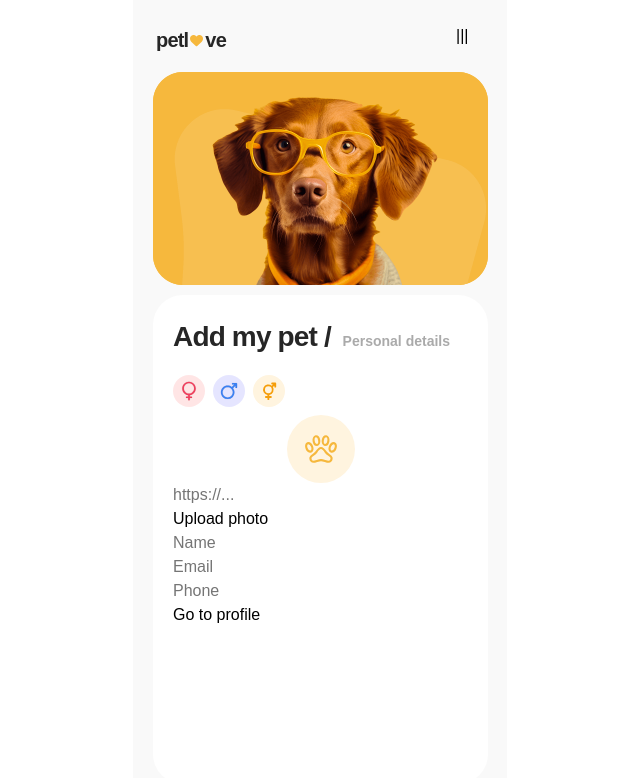
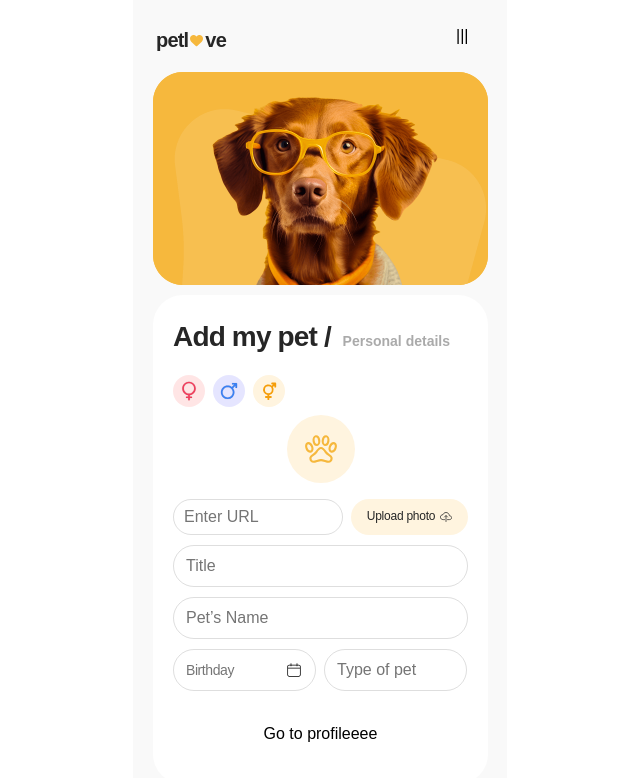
Before and after one commit to olehsolonin/Petlove, a React (Vite) app: page /add-pet in a window 1280 px wide. Shown: the top 778 px of the page, without its empty margins (320-960 px from the left). Built offline with nearby package versions, Linux system fonts and the light colour scheme.

Commit message:
keep on in an add-pets form

```diff
--- a/package.json
+++ b/package.json
@@ -12,9 +12,11 @@
   "dependencies": {
     "@reduxjs/toolkit": "^2.6.1",
     "axios": "^1.8.3",
+    "date-fns": "^4.1.0",
     "formik": "^2.4.6",
     "modern-normalize": "^3.0.1",
     "react": "^18.3.1",
+    "react-datepicker": "^8.7.0",
     "react-dom": "^18.3.1",
     "react-icons": "^5.5.0",
     "react-modal": "^3.16.3",
--- a/src/components/AddPetForm/AddPetForm.jsx
+++ b/src/components/AddPetForm/AddPetForm.jsx
@@ -4,6 +4,11 @@ import { IoFemale } from "react-icons/io5";
 import { IoMale } from "react-icons/io5";
 import { PiGenderIntersexBold } from "react-icons/pi";
 import { IoPawOutline } from "react-icons/io5";
+import { IoCloudUploadOutline } from "react-icons/io5";
+import DatePicker from "react-datepicker";
+import "react-datepicker/dist/react-datepicker.css";
+import { CiCalendar } from "react-icons/ci";
+import { useEffect } from "react";
 
 export default function AddPetForm() {
   const initialValues = {
@@ -36,20 +41,20 @@ export default function AddPetForm() {
       <div className={css.petAvatarContainer}>
         <IoPawOutline className={css.pawIcon} />
       </div>
-      <div>
+      <div className={css.addPetFormContainer}>
         <Formik
           initialValues={initialValues}
           onSubmit={handleSubmit}
           //  validationSchema={FeedbackSchema}
         >
-          <Form>
+          <Form className={css.formikForm}>
             <div className={css.formForm}>
               <div className={css.avatarLinkButtonContainer}>
                 <Field
                   type="text"
                   name="avatar"
                   className={css.formStyleAvatar}
-                  placeholder="https://..."
+                  placeholder="Enter URL"
                 />
                 <ErrorMessage
                   name="avatar"
@@ -59,15 +64,27 @@ export default function AddPetForm() {
                 <div className={css.uploadContainer}>
                   <p>Upload photo</p>
                   <span>
-                    {/* <IoCloudUploadOutline className={css.uploadIcon} /> */}
+                    <IoCloudUploadOutline className={css.uploadIcon} />
                   </span>
                 </div>
               </div>
               <Field
                 type="text"
+                name="title"
+                className={css.formStyle}
+                placeholder="Title"
+              />
+              <ErrorMessage
+                name="title"
+                component="div"
+                className={css.errorText}
+              />
+
+              <Field
+                type="text"
                 name="name"
                 className={css.formStyle}
-                placeholder="Name"
+                placeholder="Pet’s Name"
               />
               <ErrorMessage
                 name="name"
@@ -75,32 +92,45 @@ export default function AddPetForm() {
                 className={css.errorText}
               />
 
-              <Field
-                type="email"
-                name="email"
-                className={css.formStyle}
-                placeholder="Email"
+              <div className={css.typeAndBirthdayContainer}>
+                <div className={css.calendarContainer}>
+                  <Field name="birthday">
+                    {({ field, form }) => (
+                      <DatePicker
+                        {...field}
+                        selected={field.value ? new Date(field.value) : null}
+                        onChange={(date) =>
+                          form.setFieldValue(field.name, date)
+                        }
+                        dateFormat="dd/MM/yyyy"
+                        placeholderText="Birthday"
+                        className={css.calendarPicker}
+                        //   isClearable
                       />
+                    )}
+                  </Field>
+                  <CiCalendar className={css.calendarIcon} />
+                </div>
                 <ErrorMessage
-                name="email"
+                  name="birthday"
                   component="div"
                   className={css.errorText}
                 />
-
                 <Field
                   type="text"
-                name="phone"
-                className={css.formStyle}
-                placeholder="Phone"
+                  name="species"
+                  className={css.formStyleType}
+                  placeholder="Type of pet"
                 />
                 <ErrorMessage
-                name="phone"
+                  name="species"
                   component="div"
                   className={css.errorText}
                 />
               </div>
+            </div>
             <button type="submit" className={css.profileEditBtn}>
-              Go to profile
+              Go to profileeee
             </button>
           </Form>
         </Formik>
--- a/src/components/AddPetForm/AddPetForm.module.css
+++ b/src/components/AddPetForm/AddPetForm.module.css
@@ -99,3 +99,107 @@
   fill: #f6b83d;
   stroke: #f6b83d;
 }
+
+.addPetFormContainer {
+  height: 265px;
+  margin-top: 16px;
+}
+.formikForm {
+  height: 100%;
+  display: flex;
+  flex-direction: column;
+  gap: 31px;
+}
+
+.formForm {
+  display: flex;
+  flex-direction: column;
+  gap: 10px;
+}
+
+.avatarLinkButtonContainer {
+  width: 295px;
+  height: 36px;
+  display: flex;
+  flex-direction: row;
+  gap: 8px;
+}
+
+.formStyleAvatar {
+  border: 1px solid rgba(38, 38, 38, 0.15);
+  border-radius: 30px;
+  padding: 9px 20px 9px 10px;
+  width: 170px;
+  height: 36px;
+}
+
+.uploadContainer {
+  border-radius: 30px;
+  padding: 10px;
+  width: 117px;
+  height: 36px;
+  background: #fff4df;
+  font-family: "Manrope", sans-serif;
+  font-weight: 500;
+  font-size: 12px;
+  line-height: 133%;
+  letter-spacing: -0.02em;
+  color: #262626;
+  display: flex;
+  flex-direction: row;
+  gap: 5px;
+  justify-content: center;
+  align-items: center;
+}
+
+.formStyle {
+  border: 1px solid rgba(38, 38, 38, 0.15);
+  border-radius: 30px;
+  padding: 12px;
+  width: 295px;
+  height: 42px;
+}
+
+.typeAndBirthdayContainer {
+  width: 295px;
+  height: 42px;
+  display: flex;
+  flex-direction: row;
+  gap: 8px;
+}
+
+.formStyleType {
+  border: 1px solid rgba(38, 38, 38, 0.15);
+  border-radius: 30px;
+  padding: 12px;
+  width: 143px;
+  height: 42px;
+}
+
+.calendarContainer {
+  display: flex;
+  flex-direction: row;
+  border: 1px solid rgba(38, 38, 38, 0.15);
+  border-radius: 30px;
+  padding: 12px;
+  width: 143px;
+  height: 42px;
+  align-items: center;
+  justify-content: space-between;
+}
+
+.calendarPicker {
+  width: 74px;
+  height: 18px;
+  font-family: "Manrope", sans-serif;
+  font-weight: 500;
+  font-size: 14px;
+  line-height: 129%;
+  letter-spacing: -0.03em;
+  color: rgba(38, 38, 38, 0.5);
+}
+
+.calendarIcon {
+  width: 18px;
+  height: 18px;
+}
```
Also changed, not shown: 1 other file (tests, documents, lock files or other folders). Lines whose indentation alone changed are shown as unchanged.
